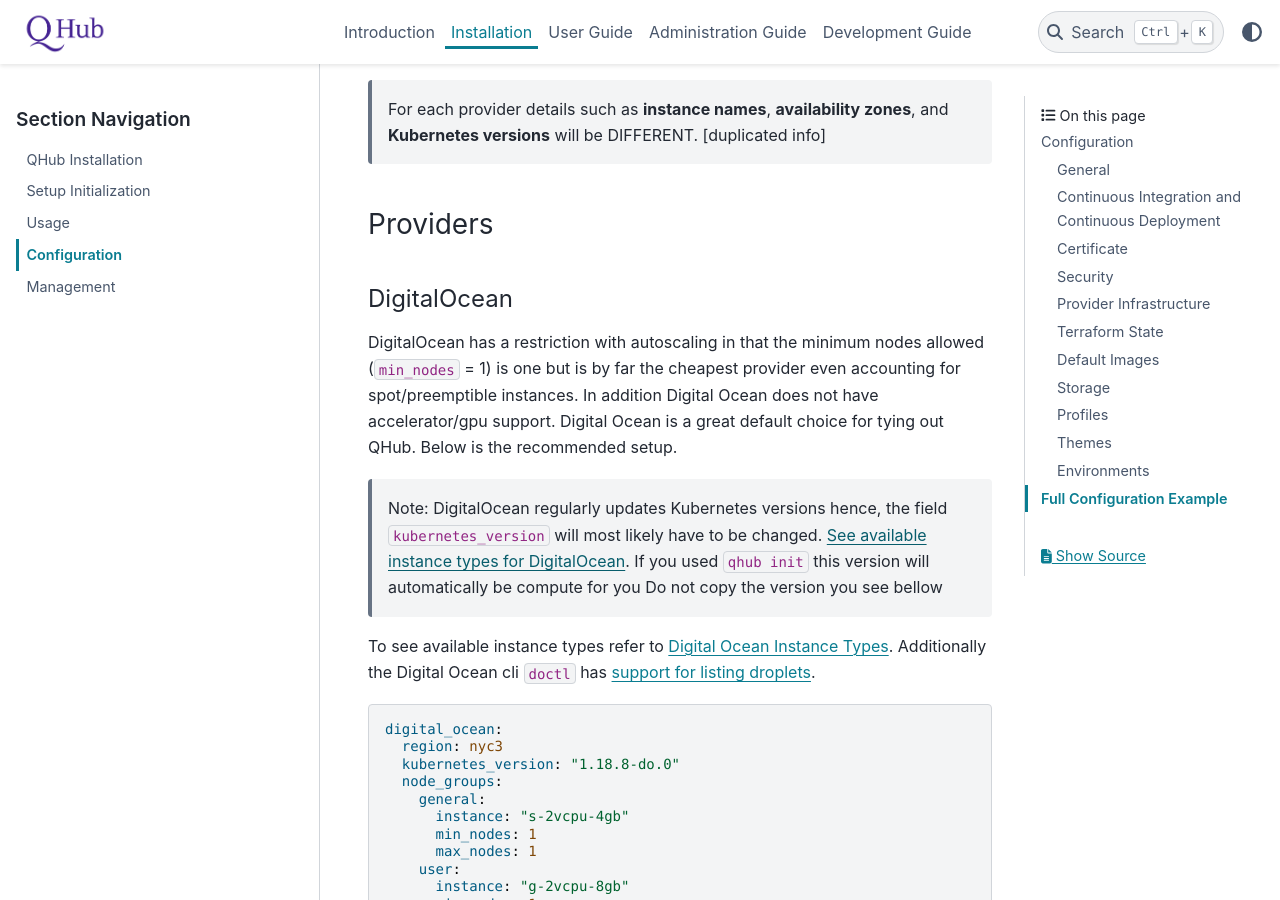
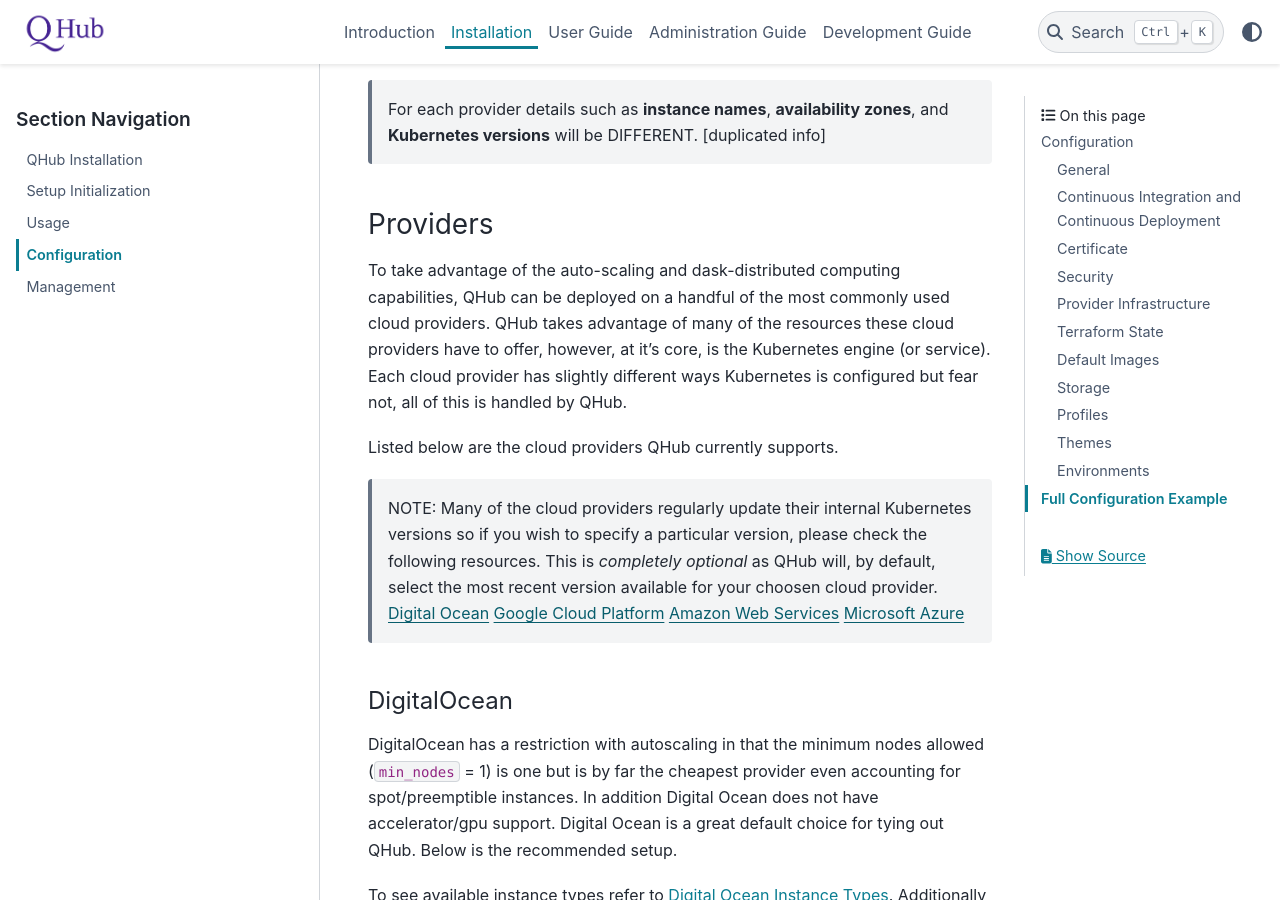
Before and after one commit to nebari-dev/nebari, a Sphinx documentation site: the page built from docs/source/installation/configuration.md, in a window 1280 px wide and 900 px high, scrolled down 7272 px. Built offline with Sphinx 7.4.7 and the PyData theme 0.15.4, drawn with Linux system fonts in a browser that asks for light colours.

Commit message:
Update docs to reflect changes

```diff
--- a/docs/source/installation/configuration.md
+++ b/docs/source/installation/configuration.md
@@ -338,6 +338,23 @@
 
 ### Providers
 
+To take advantage of the auto-scaling and dask-distributed computing capabilities,
+QHub can be deployed on a handful of the most commonly used cloud providers. QHub
+takes advantage of many of the resources these cloud providers have to offer, however,
+at it's core, is the Kubernetes engine (or service). Each cloud provider has slightly
+different ways Kubernetes is configured but fear not, all of this is handled by QHub.
+
+Listed below are the cloud providers QHub currently supports.
+
+> NOTE: Many of the cloud providers regularly update their internal Kubernetes
+> versions so if you wish to specify a particular version, please check the following
+> resources. This is *completely optional* as QHub will, by default, select the most
+> recent version available for your choosen cloud provider.
+> [Digital Ocean](https://docs.digitalocean.com/products/kubernetes/changelog/)
+> [Google Cloud Platform](https://cloud.google.com/kubernetes-engine/docs/release-notes-stable)
+> [Amazon Web Services](https://docs.aws.amazon.com/eks/latest/userguide/kubernetes-versions.html)
+> [Microsoft Azure](https://docs.microsoft.com/en-us/azure/aks/supported-kubernetes-versions?tabs=azure-cli)
+
 #### DigitalOcean
 
 DigitalOcean has a restriction with autoscaling in that the minimum
@@ -346,13 +363,6 @@
 Digital Ocean does not have accelerator/gpu support. Digital Ocean is
 a great default choice for tying out QHub. Below is the recommended
 setup.
-
-> Note: DigitalOcean regularly updates Kubernetes versions hence, the
-> field `kubernetes_version` will most likely have to be changed.
-> [See available instance types for
-> DigitalOcean](https://www.digitalocean.com/docs/droplets/).  If you
-> used `qhub init` this version will automatically be compute for you
-> Do not copy the version you see bellow
 
 To see available instance types refer to [Digital Ocean Instance
 Types](https://www.digitalocean.com/docs/droplets/). Additionally the
```
